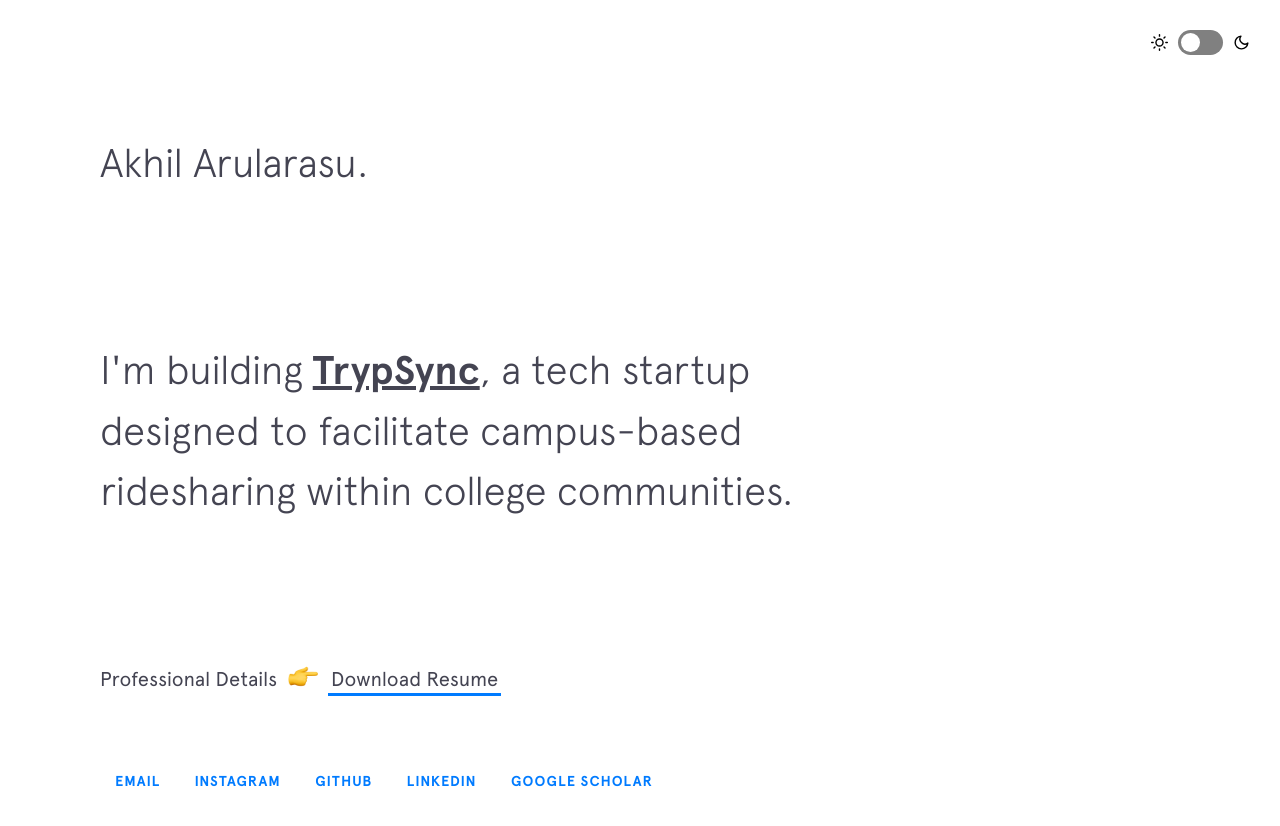
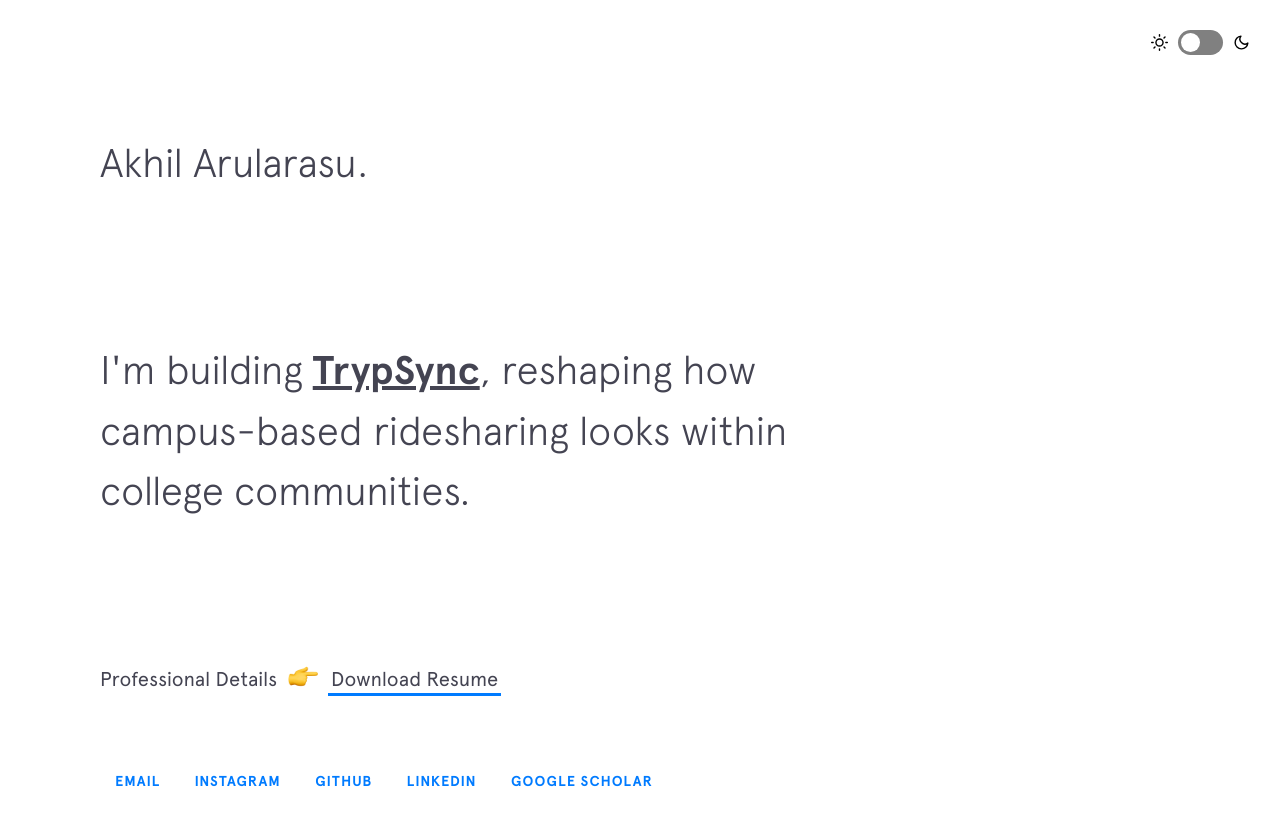
Before and after one commit to akhil-arularasu/akhil-arularasu.github.io, a Jekyll site: the page built from index.html, in a window 1280 px wide. Shown: the top 826 px of the page. Built offline with Jekyll 4.4.1, drawn with Linux system fonts in a browser that asks for light colours; nearby versions of some CDN libraries.

Commit message:
Update intro.html

```diff
--- a/_includes/intro.html
+++ b/_includes/intro.html
@@ -1,6 +1,6 @@
 <header class="intro">
   <h1 class="intro__hello">Akhil Arularasu.</h1>
-  <h5 class="intro__tagline">I'm building <a href="https://www.trypsync.com" style="text-decoration: underline;">TrypSync</a>, a tech startup designed to facilitate campus-based ridesharing within college communities.</h5>
+  <h5 class="intro__tagline">I'm building <a href="https://www.trypsync.com" style="text-decoration: underline;">TrypSync</a>, reshaping how campus-based ridesharing looks within college communities.</h5>
 
     <h3 class="intro__contact">
     <span> Professional Details </span>
```
